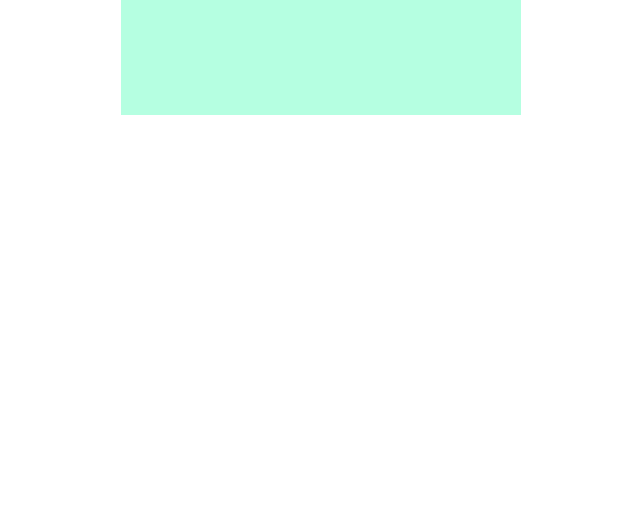
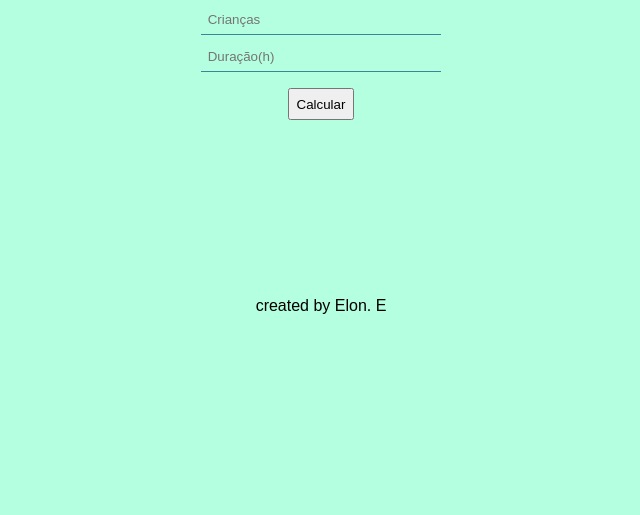
Before and after one commit to EmanoelElon/Churrascometro, a plain HTML site: page index.html in a window 1280 px wide. Shown: the part 285-800 px from the top of the page, without its empty margins (319-959 px from the left). Drawn offline with Linux system fonts and the light colour scheme.

Commit message:
finalização do Churrascometro

```diff
--- a/index.html
+++ b/index.html
@@ -8,8 +8,6 @@
   <link rel="stylesheet" href="style.css">
 </head>
 <body>
-  <div class="teste">
-
   <div class="container">
     <h1 id="title">Churrascometro</h1>
 
@@ -21,11 +19,9 @@
 
     <input type="button" value="Calcular" onclick="calcular()">
 
-        <div id="resultado">
+    <div id="resultado"></div>
 
-        </div>
-      </div>
-    </div>
+    <footer>created by Elon. E</footer>
   </div>
 
   <script src="/scripts/scripts.js"></script>
--- a/style.css
+++ b/style.css
@@ -15,18 +15,13 @@
 body{
   width: 100vw;
   height: 100vh;
+  min-width: 405px;
 
-  min-width: 405px;
-}
-
-.test{
-  width: 100%;
-  height: 100vh;
-
-  margin: auto;
+  background-color: var(--main-color);
 
   display: flex;
   justify-content: center;
+  align-items: center;
 }
 
 .container{
@@ -35,13 +30,11 @@ body{
 
   background-color: var(--main-color);
 
-  margin: auto;
-
   display: flex;
   flex-direction: column;
+  align-items: center;
   gap: 1em;
 
-  align-items: center;
 }
 
 #container_dados{
@@ -80,3 +73,9 @@ input[type="button"]{
   flex-direction: column;
   gap: 1.5rem;
 }
+
+footer{
+  width: 100%;
+
+  text-align: center;
+}
```
Lines whose indentation alone changed are shown as unchanged.
